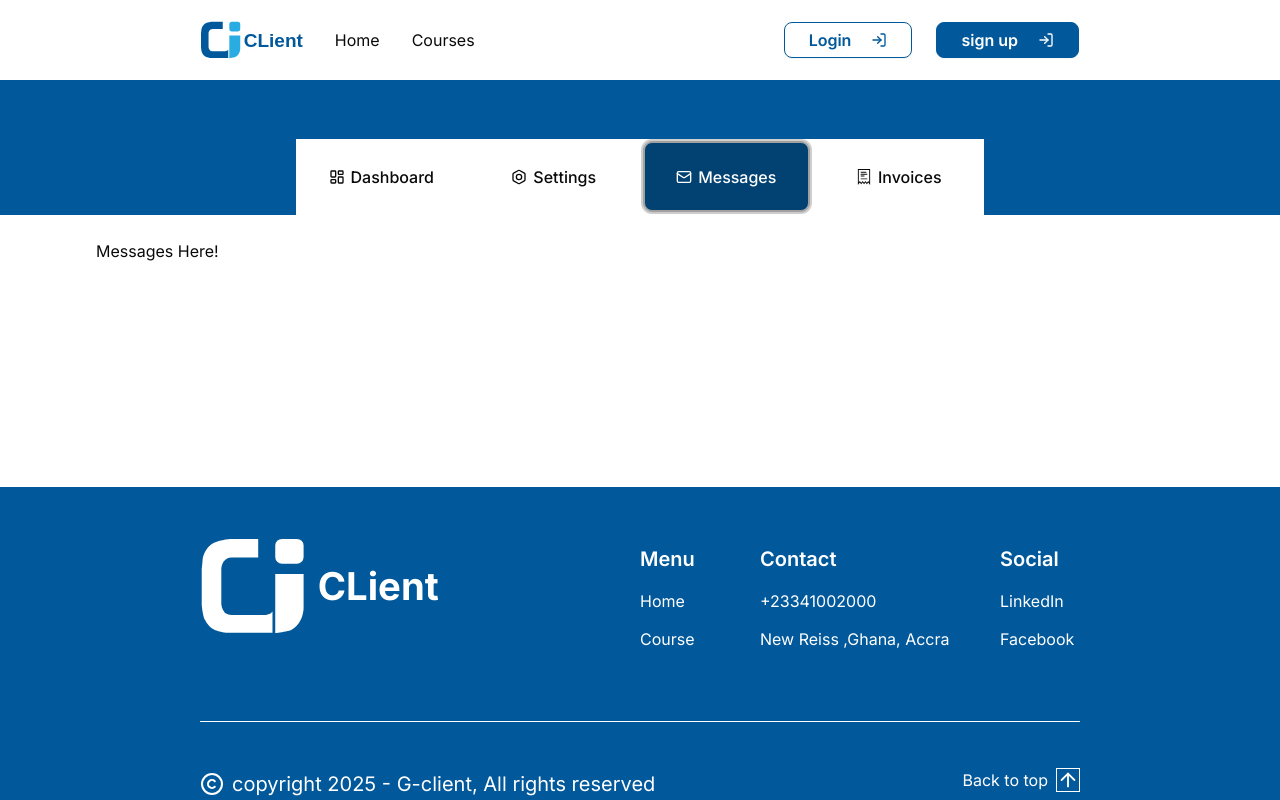
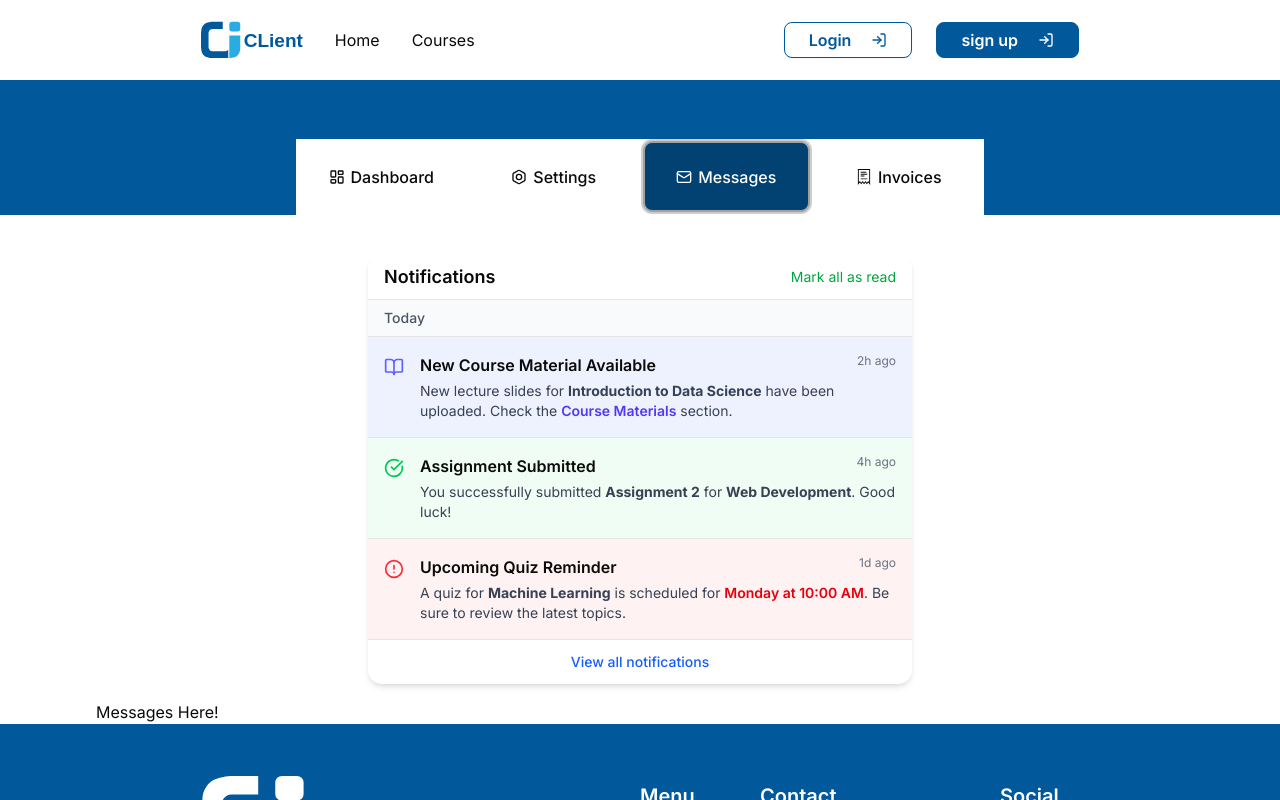
Before and after one commit to TESHU21/learning-management-system, a React (Vite) app in the folder frontend/: page /portal in a window 1280 px wide. Both pictures are taken after a click on the tab "Messages". Shown: the top 800 px of the page. Built offline with nearby package versions, Linux system fonts and the light colour scheme; a web font is replaced by a local one.

Commit message:
Fix Contents

```diff
--- a/frontend/src/pages/portal/Portal.jsx
+++ b/frontend/src/pages/portal/Portal.jsx
@@ -61,7 +61,7 @@ const Portal = () => {
             <Settings/>
           </TabsContent>
           <TabsContent value="message">
-            {/* <Messages/> */}
+            <Messages/>
             Messages Here!
           </TabsContent>
           <TabsContent value="invoices">
--- a/frontend/src/pages/portal/messages/Messages.jsx
+++ b/frontend/src/pages/portal/messages/Messages.jsx
@@ -1,64 +1,70 @@
+import React from 'react';
+import { BookOpen, CheckCircle, AlertCircle } from 'lucide-react';
 
-import React, { useState } from 'react';
+const notifications = [
+  {
+    icon: <BookOpen className="w-5 h-5 text-indigo-500" />,
+    title: 'New Course Material Available',
+    time: '2h ago',
+    message: (
+      <>
+        New lecture slides for <strong>Introduction to Data Science</strong> have been uploaded. Check the{' '}
+        <span className="text-indigo-600 font-semibold">Course Materials</span> section.
+      </>
+    ),
+    bg: 'bg-indigo-50',
+  },
+  {
+    icon: <CheckCircle className="w-5 h-5 text-green-500" />,
+    title: 'Assignment Submitted',
+    time: '4h ago',
+    message: (
+      <>
+        You successfully submitted <strong>Assignment 2</strong> for <strong>Web Development</strong>. Good luck!
+      </>
+    ),
+    bg: 'bg-green-50',
+  },
+  {
+    icon: <AlertCircle className="w-5 h-5 text-red-500" />,
+    title: 'Upcoming Quiz Reminder',
+    time: '1d ago',
+    message: (
+      <>
+        A quiz for <strong>Machine Learning</strong> is scheduled for{' '}
+        <span className="text-red-600 font-semibold">Monday at 10:00 AM</span>. Be sure to review the latest topics.
+      </>
+    ),
+    bg: 'bg-red-50',
+  },
+];
 
 export default function Messages() {
-  const [message, setMessage] = useState(null);
-  const [type, setType] = useState('success');
-
-  const showMessage = (text, type = 'success') => {
-    setMessage(text);
-    setType(type);
-    setTimeout(() => setMessage(null), 4000);
-  };
-
   return (
-    <div className="p-6">
-      {/* Notification */}
-      {message && (
-        <div
-          className={`fixed top-4 right-4 px-4 py-3 rounded shadow-lg z-50 transition-all duration-300
-            ${type === 'success' ? 'bg-green-600 text-white' : 'bg-red-600 text-white'}`}
-        >
-          {message}
+    <div className="max-w-xl mx-auto p-4">
+      <div className="bg-white rounded-xl shadow-md overflow-hidden">
+        <div className="flex justify-between items-center px-4 py-2 border-b">
+          <h2 className="text-lg font-semibold">Notifications</h2>
+          <button className="text-green-600 text-sm hover:underline">Mark all as read</button>
         </div>
-      )}
-
-      {/* Trigger Buttons */}
-      <div className="flex flex-col gap-4">
-        <button
-          onClick={() => showMessage('Successfully registered!', 'success')}
-          className="bg-blue-600 text-white px-4 py-2 rounded"
-        >
-          Simulate Registration
-        </button>
-
-        <button
-          onClick={() => showMessage('Signed in successfully.', 'success')}
-          className="bg-green-600 text-white px-4 py-2 rounded"
-        >
-          Simulate Sign In
-        </button>
-
-        <button
-          onClick={() => showMessage('Track enrolled!', 'success')}
-          className="bg-purple-600 text-white px-4 py-2 rounded"
-        >
-          Simulate Track Enrollment
-        </button>
-
-        <button
-          onClick={() => showMessage('Course registration failed.', 'error')}
-          className="bg-red-600 text-white px-4 py-2 rounded"
-        >
-          Simulate Failed Course Registration
-        </button>
-
-        <button
-          onClick={() => showMessage('Payment processed!', 'success')}
-          className="bg-yellow-600 text-white px-4 py-2 rounded"
-        >
-          Simulate Payment
-        </button>
+        <div className="divide-y">
+          <div className="bg-gray-50 px-4 py-2 text-sm text-gray-600 font-medium">Today</div>
+          {notifications.map((notif, index) => (
+            <div key={index} className={`flex gap-4 p-4 ${notif.bg}`}>
+              <div className="flex-shrink-0 mt-1">{notif.icon}</div>
+              <div className="flex-grow">
+                <div className="flex justify-between items-start">
+                  <h3 className="font-semibold">{notif.title}</h3>
+                  <span className="text-xs text-gray-500">{notif.time}</span>
+                </div>
+                <p className="text-sm mt-1 text-gray-700">{notif.message}</p>
+              </div>
+            </div>
+          ))}
+        </div>
+        <div className="text-center p-3 border-t text-sm text-blue-600 font-medium hover:underline cursor-pointer">
+          View all notifications
+        </div>
       </div>
     </div>
   );
```
